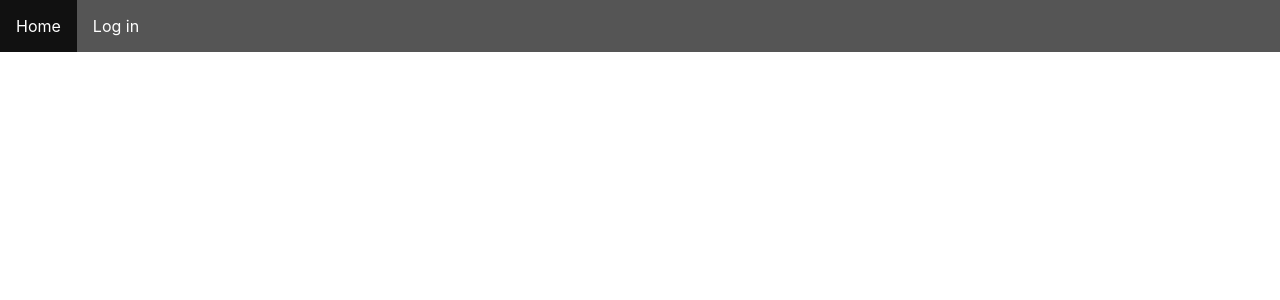
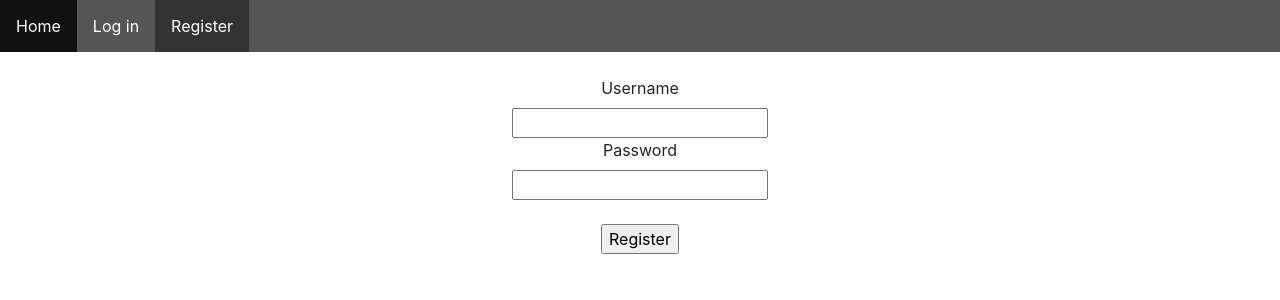
Before and after one commit to benskov95/CA3-Frontend-startcode, a React (Create React App) app: page /register in a window 1280 px wide. Shown: the top 300 px of the page. Built offline with nearby package versions, Linux system fonts and the light colour scheme.

Commit message:
added Register.js + some error handling

```diff
--- a/src/components/Header.js
+++ b/src/components/Header.js
@@ -10,6 +10,7 @@ import { Login } from "./Login";
 import Home from "./Home";
 import Example from "./Example";
 import Admin from "./Admin";
+import Register from "./Register";
 
 export default function Header({ isLoggedIn, setLoginStatus, loginMsg }) {
 
@@ -47,6 +48,15 @@ export default function Header({ isLoggedIn, setLoginStatus, loginMsg }) {
             {loginMsg}
           </NavLink>
         </li>
+        {!isLoggedIn && (
+          <React.Fragment>
+            <li>
+              <NavLink activeClassName="active" to="/register">
+                Register
+              </NavLink>
+            </li>
+          </React.Fragment>
+        )}
         <li style={{ float: "right", color: "white", marginRight: "20px" }}>
           {user}
           <br />
@@ -64,13 +74,16 @@ export default function Header({ isLoggedIn, setLoginStatus, loginMsg }) {
         <Route path="/admin">
           <Admin />
         </Route>
-        <Route path="/Login">
+        <Route path="/login">
           <Login
             setLoginStatus={setLoginStatus}
             isLoggedIn={isLoggedIn}
             loginMsg={loginMsg}
           />
         </Route>
+        <Route path="/register">
+          <Register />
+        </Route>
       </Switch>
     </div>
   );
--- /dev/null
+++ b/src/components/Register.js
@@ -0,0 +1,42 @@
+import React, { useState } from "react";
+import apiFacade from "../facades/apiFacade";
+
+export default function Register() {
+    const [user, setUser] = useState({ username: "", password: "" });
+    const [error, setError] = useState("");
+
+    const handleChange = e => {
+        setUser({ ...user, [e.target.name]: e.target.value });
+        setError("");
+    };
+
+    const registerUser = e => {
+        console.log(user.username)
+        e.preventDefault();
+        if (user.username !== "" || user.password !== "") {
+            apiFacade.register(user).catch(promise => {
+                promise.fullError.then((error) => {
+                    setError(error.message)
+                })
+            })
+        } else {
+            setError("All fields must be filled out")
+        }
+    };
+
+    return (
+        <div>
+            <form onSubmit={registerUser}>
+                <br />
+                <label>Username</label><br />
+                <input onChange={handleChange} value={user.username} name="username"></input>
+                <br />
+                <label>Password</label><br />
+                <input onChange={handleChange} value={user.password} name="password"></input>
+                <br /><br />
+                <input type="submit" value="Register"></input>
+                <p style={{ color: "red" }}>{error}</p>
+            </form>
+        </div>
+    )
+}
--- a/src/facades/apiFacade.js
+++ b/src/facades/apiFacade.js
@@ -46,6 +46,17 @@ function apiFacade() {
       });
   };
 
+
+  const register = (user) => {
+    URL = "http://localhost:8080/startcode-ca3"
+    const options = makeOptions("POST", false, {
+      username: user.username,
+      password: user.password,
+    });
+    return fetch(URL + "/api/users", options)
+      .then(handleHttpErrors)
+  }
+
   const makeOptions = (method, addToken, body) => {
     var opts = {
       method: method,
@@ -69,6 +80,7 @@ function apiFacade() {
     loggedIn,
     login,
     logout,
+    register
   };
 }
 const facade = apiFacade();
```
Also changed, not shown: src/components/Login.js (+5 -5 lines).
